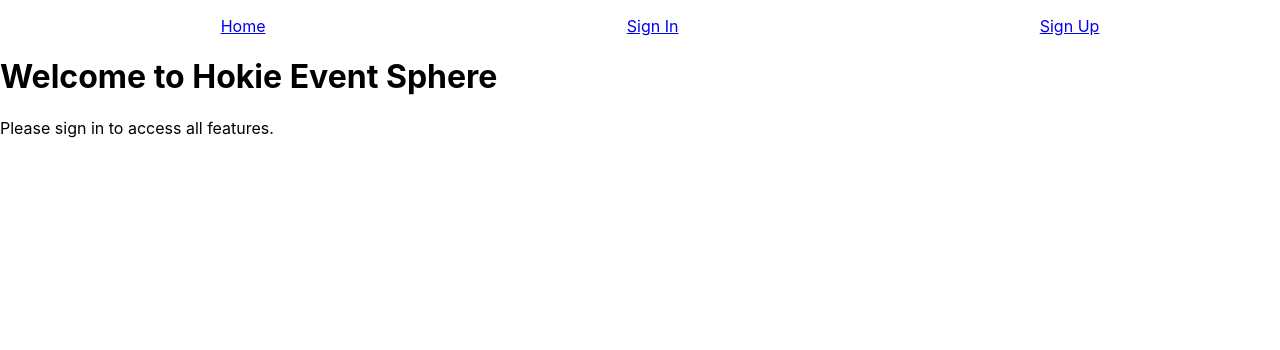
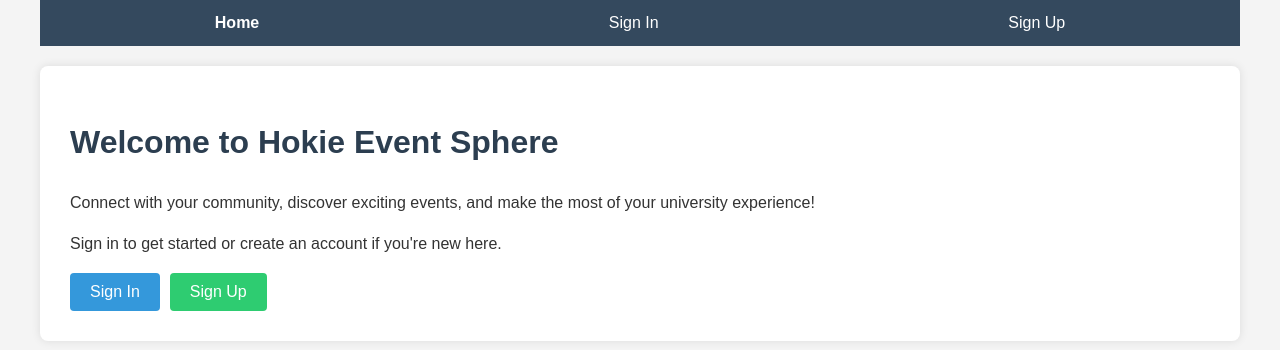
Before and after one commit to manojdintakurti/hokie-event-sphere, a React (Create React App) app in the folder frontend/: page / in a window 1280 px wide. Shown: the top 350 px of the page. Built offline with nearby package versions, Linux system fonts and the light colour scheme; no server answers.

Commit message:
added some styles

```diff
--- a/frontend/src/App.js
+++ b/frontend/src/App.js
@@ -6,6 +6,7 @@ import SignIn from './components/SignIn';
 import SignUp from './components/SignUp';
 import UserProfile from './components/UserProfile';
 import Navigation from './components/Navigation';
+import './styles/global.css';
 
 const clerkPubKey = process.env.REACT_APP_CLERK_PUBLISHABLE_KEY;
 
--- a/frontend/src/components/Home.js
+++ b/frontend/src/components/Home.js
@@ -1,16 +1,33 @@
 import React from 'react';
 import { useUser } from '@clerk/clerk-react';
+import { Link } from 'react-router-dom';
+import '../styles/global.css';
 
 function Home() {
   const { isSignedIn, user } = useUser();
 
   return (
-    <div>
+    <div className="container">
       <h1>Welcome to Hokie Event Sphere</h1>
       {isSignedIn ? (
-        <p>Hello, {user.firstName}!</p>
+        <div>
+          <p>Hello, {user.firstName}! We're glad to see you here.</p>
+          <p>Ready to explore events or create your own?</p>
+          <Link to="/events">
+            <button>Explore Events</button>
+          </Link>
+        </div>
       ) : (
-        <p>Please sign in to access all features.</p>
+        <div>
+          <p>Connect with your community, discover exciting events, and make the most of your university experience!</p>
+          <p>Sign in to get started or create an account if you're new here.</p>
+          <Link to="/sign-in">
+            <button>Sign In</button>
+          </Link>
+          <Link to="/sign-up">
+            <button style={{ marginLeft: '10px', backgroundColor: '#2ecc71' }}>Sign Up</button>
+          </Link>
+        </div>
       )}
     </div>
   );
--- a/frontend/src/components/Navigation.js
+++ b/frontend/src/components/Navigation.js
@@ -1,25 +1,46 @@
 import React from 'react';
 import { NavLink } from 'react-router-dom';
 import { useUser, SignedIn, SignedOut, UserButton } from '@clerk/clerk-react';
+import '../styles/global.css';
 
 function Navigation() {
   const { isSignedIn } = useUser();
 
   return (
-    <nav>
-      <ul style={{ listStyle: 'none', display: 'flex', justifyContent: 'space-around' }}>
-        <li><NavLink to="/" end>Home</NavLink></li>
+    <nav style={{
+      backgroundColor: '#34495e',
+      padding: '10px 0',
+      marginBottom: '20px'
+    }}>
+      <ul style={{
+        listStyle: 'none',
+        display: 'flex',
+        justifyContent: 'space-around',
+        alignItems: 'center',
+        maxWidth: '1200px',
+        margin: '0 auto',
+        padding: '0'
+      }}>
+        <li><NavLink to="/" end style={navLinkStyle} className={({isActive}) => isActive ? 'nav-active' : ''}>Home</NavLink></li>
         <SignedIn>
-          <li><NavLink to="/profile">Profile</NavLink></li>
-          <li><UserButton /></li>
+          <li><NavLink to="/profile" style={navLinkStyle} className={({isActive}) => isActive ? 'nav-active' : ''}>Profile</NavLink></li>
+          <li><UserButton userProfileMode="navigation" userProfileUrl="/profile" /></li>
         </SignedIn>
         <SignedOut>
-          <li><NavLink to="/sign-in">Sign In</NavLink></li>
-          <li><NavLink to="/sign-up">Sign Up</NavLink></li>
+          <li><NavLink to="/sign-in" style={navLinkStyle} className={({isActive}) => isActive ? 'nav-active' : ''}>Sign In</NavLink></li>
+          <li><NavLink to="/sign-up" style={navLinkStyle} className={({isActive}) => isActive ? 'nav-active' : ''}>Sign Up</NavLink></li>
         </SignedOut>
       </ul>
     </nav>
   );
 }
 
+const navLinkStyle = {
+  color: '#fff',
+  textDecoration: 'none',
+  padding: '5px 10px',
+  borderRadius: '4px',
+  transition: 'background-color 0.3s'
+};
+
 export default Navigation;
--- a/frontend/src/components/SignIn.js
+++ b/frontend/src/components/SignIn.js
@@ -1,11 +1,12 @@
 import React from 'react';
 import { SignIn } from '@clerk/clerk-react';
+import '../styles/global.css';
 
 function SignInPage() {
   return (
-    <div>
-      <h1>Sign In</h1>
-      <SignIn routing="path" path="/sign-in" />
+    <div className="container" style={{ maxWidth: '400px', margin: '40px auto' }}>
+      <h1 style={{ textAlign: 'center', marginBottom: '20px' }}>Sign In to Hokie Event Sphere</h1>
+      <SignIn routing="path" path="/sign-in" signUpUrl="/sign-up" />
     </div>
   );
 }
--- a/frontend/src/components/SignUp.js
+++ b/frontend/src/components/SignUp.js
@@ -1,11 +1,12 @@
 import React from 'react';
 import { SignUp } from '@clerk/clerk-react';
+import '../styles/global.css';
 
 function SignUpPage() {
   return (
-    <div>
-      <h1>Sign Up</h1>
-      <SignUp routing="path" path="/sign-up" />
+    <div className="container" style={{ maxWidth: '400px', margin: '40px auto' }}>
+      <h1 style={{ textAlign: 'center', marginBottom: '20px' }}>Join Hokie Event Sphere</h1>
+      <SignUp routing="path" path="/sign-up" signInUrl="/sign-in" />
     </div>
   );
 }
--- /dev/null
+++ b/frontend/src/styles/global.css
@@ -0,0 +1,41 @@
+body {
+    font-family: 'Arial', sans-serif;
+    line-height: 1.6;
+    color: #333;
+    max-width: 1200px;
+    margin: 0 auto;
+    padding: 0 20px;
+    background-color: #f4f4f4;
+  }
+
+  .container {
+    background-color: #fff;
+    padding: 30px;
+    margin-top: 20px;
+    border-radius: 8px;
+    box-shadow: 0 0 10px rgba(0,0,0,0.1);
+  }
+
+  h1, h2, h3 {
+    color: #2c3e50;
+  }
+
+  button {
+    background-color: #3498db;
+    color: #fff;
+    padding: 10px 20px;
+    border: none;
+    border-radius: 4px;
+    cursor: pointer;
+    font-size: 16px;
+    transition: background-color 0.3s;
+  }
+
+  button:hover {
+    background-color: #2980b9;
+  }
+
+  .nav-active {
+    font-weight: bold;
+    color: #3498db;
+  }
```
Also changed, not shown: frontend/src/styles/index.css (deleted).
